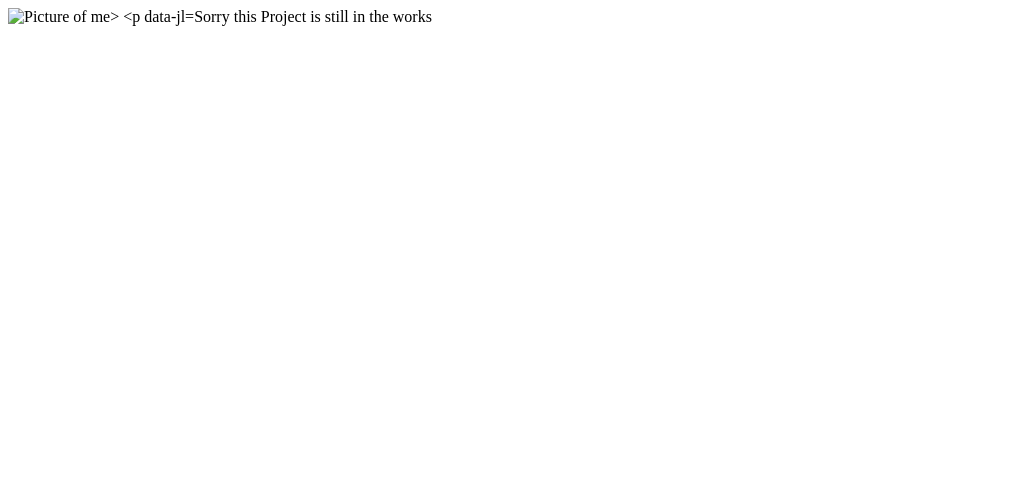
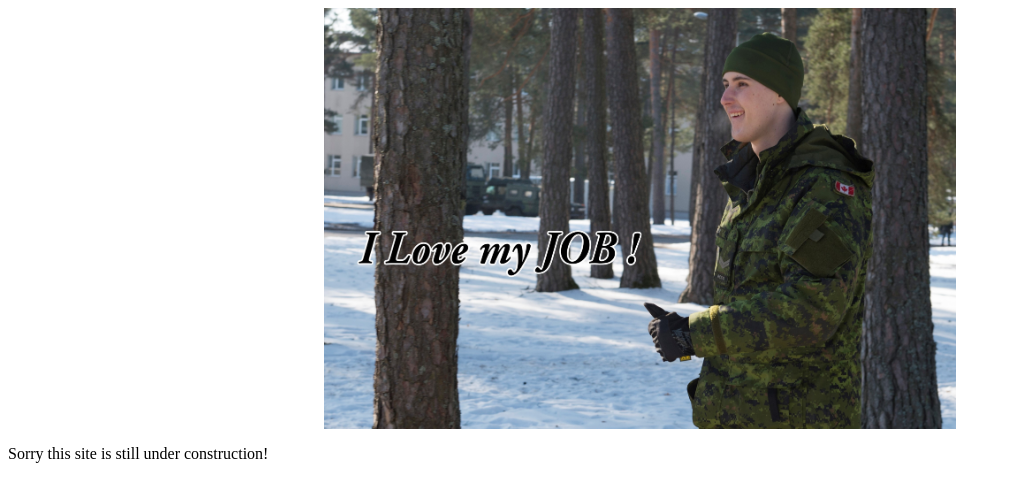
Before and after one commit to jarrettbutler/workinprogress, a plain HTML site: page index.html in a window 1280 px wide. Shown: the whole page, without its empty margins (0-1011 px from the left). Drawn offline with Linux system fonts and the light colour scheme.

Commit message:
Update index.html

```diff
--- a/index.html
+++ b/index.html
@@ -1,14 +1,24 @@
 <!DOCTYPE html>
-<html lang="en">
+<html>
+<head>
+<style>
+img {
+  display: block;
+  margin-left: auto;
+  margin-right: auto;
+}
+p {
+  display: block;
+  margin-left: auto;
+  margin-right: auto;
+}
+</style>
+</head>
+<body>
 
-<head>
-    <meta charset="UTF-8">
-    <meta http-equiv="X-UA-Compatible" content="IE=edge">
-    <meta name="viewport" content="width=device-width, initial-scale=1.0">
-    <title>jokesite</title>
-</head>
+<img src="me.jpg" alt="me" style="width:50%">
 
-<Body>
-<img src="me" alt="Picture of me>
+    <p>Sorry this site is still under construction!</p>
 
-<p>Sorry this Project is still in the works</p>
+</body>
+</html>
```
